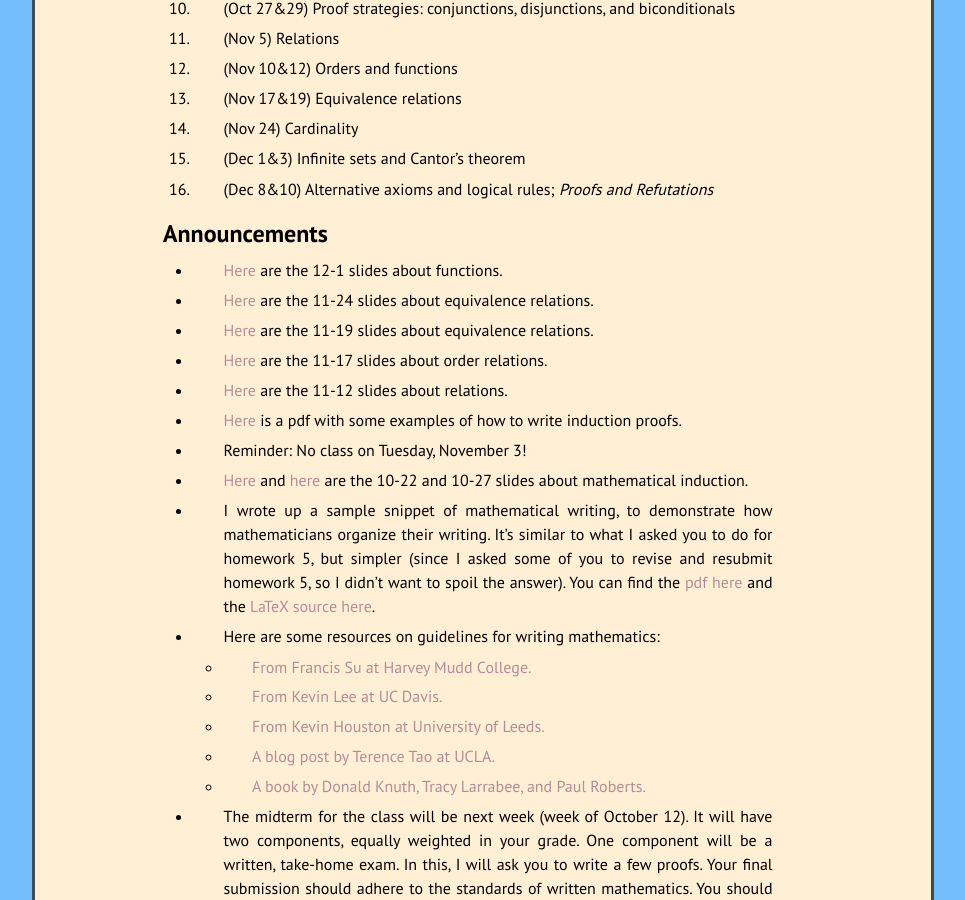
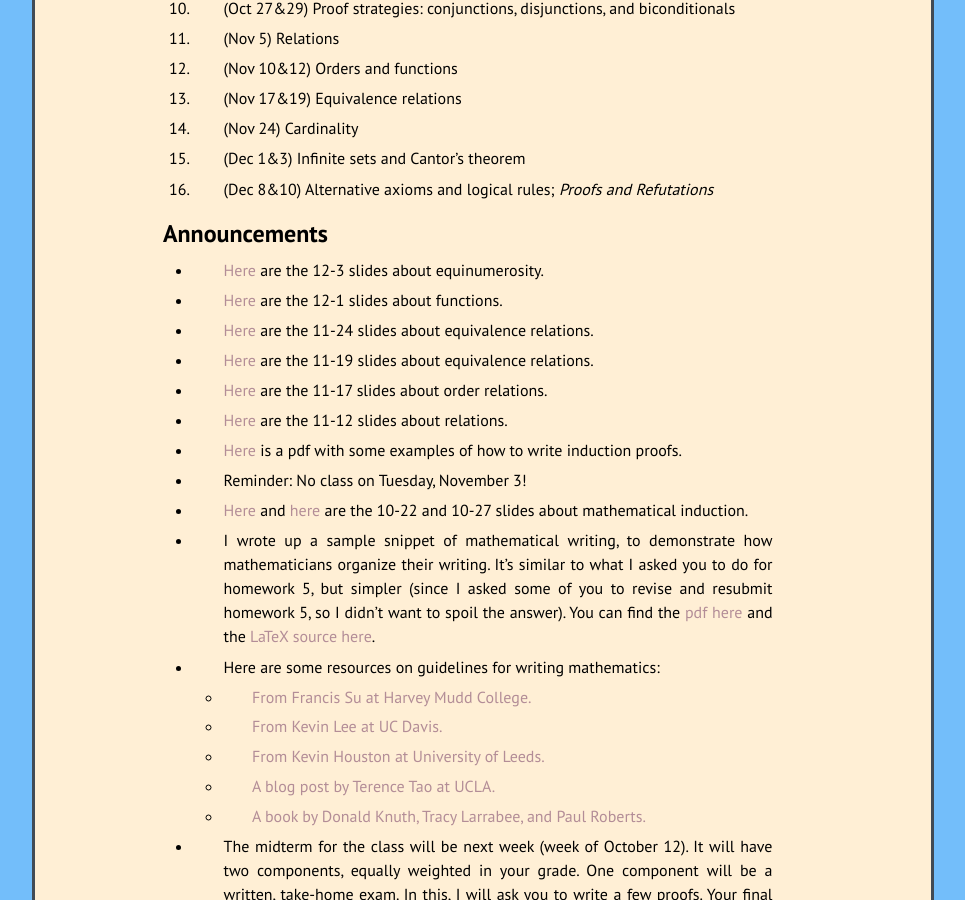
Before and after one commit to kamerynjw/kamerynjw.github.io, a Jekyll site: the page built from teaching/2020/math321.md, in a window 1280 px wide and 900 px high, scrolled down 961 px. Shown: the whole window, without its empty margins (157-1122 px from the left). Built offline with Jekyll 4.4.1, drawn with Linux system fonts in a browser that asks for light colours; nearby versions of some CDN libraries; formulas are drawn with MathJax 3.

Commit message:
new slides

```diff
--- a/teaching/2020/math321.md
+++ b/teaching/2020/math321.md
@@ -65,6 +65,9 @@ Tentative Weekly Schedule
 
 Announcements
 -------------
+
+* [Here]({{ page.url }}fn1.pdf) are the 12-3 slides about equinumerosity.
+
 * [Here]({{ page.url }}fn1.pdf) are the 12-1 slides about functions.
 
 * [Here]({{ page.url }}rel4.pdf) are the 11-24 slides about equivalence relations.
```
Also changed, not shown: 1 other file.
